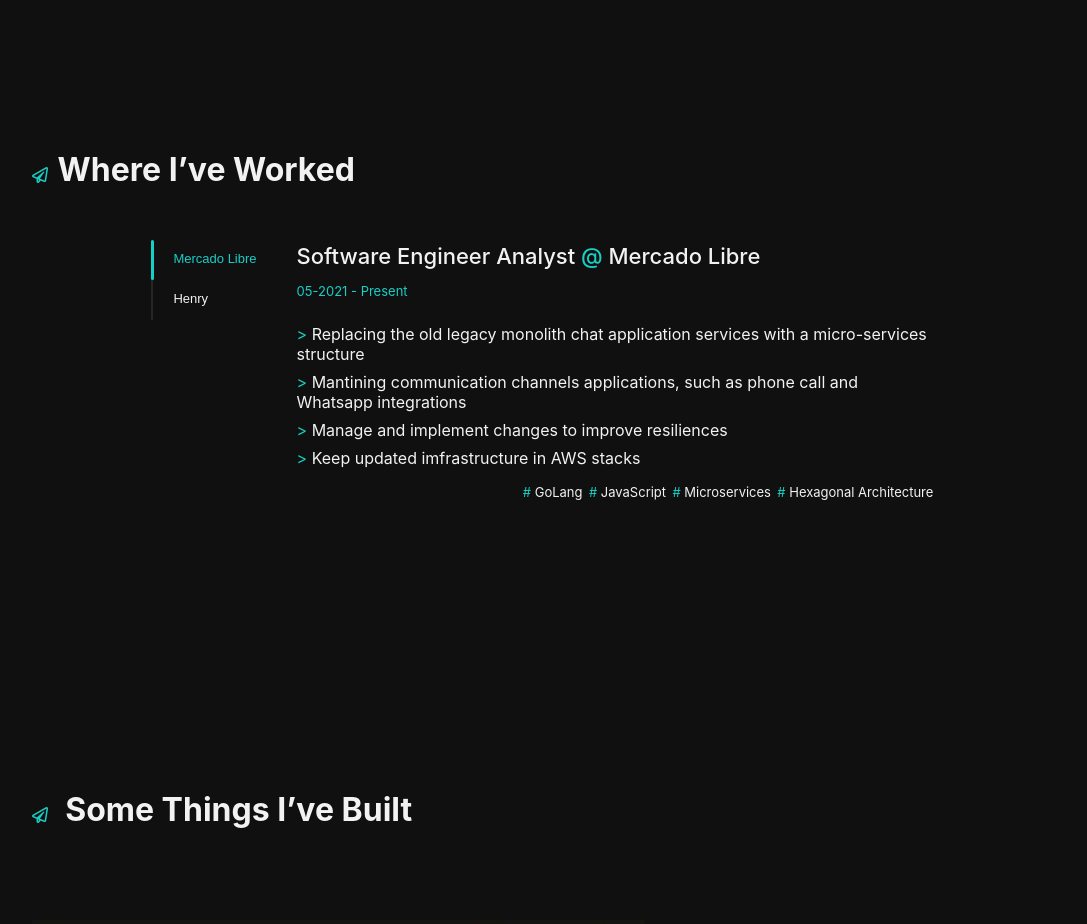
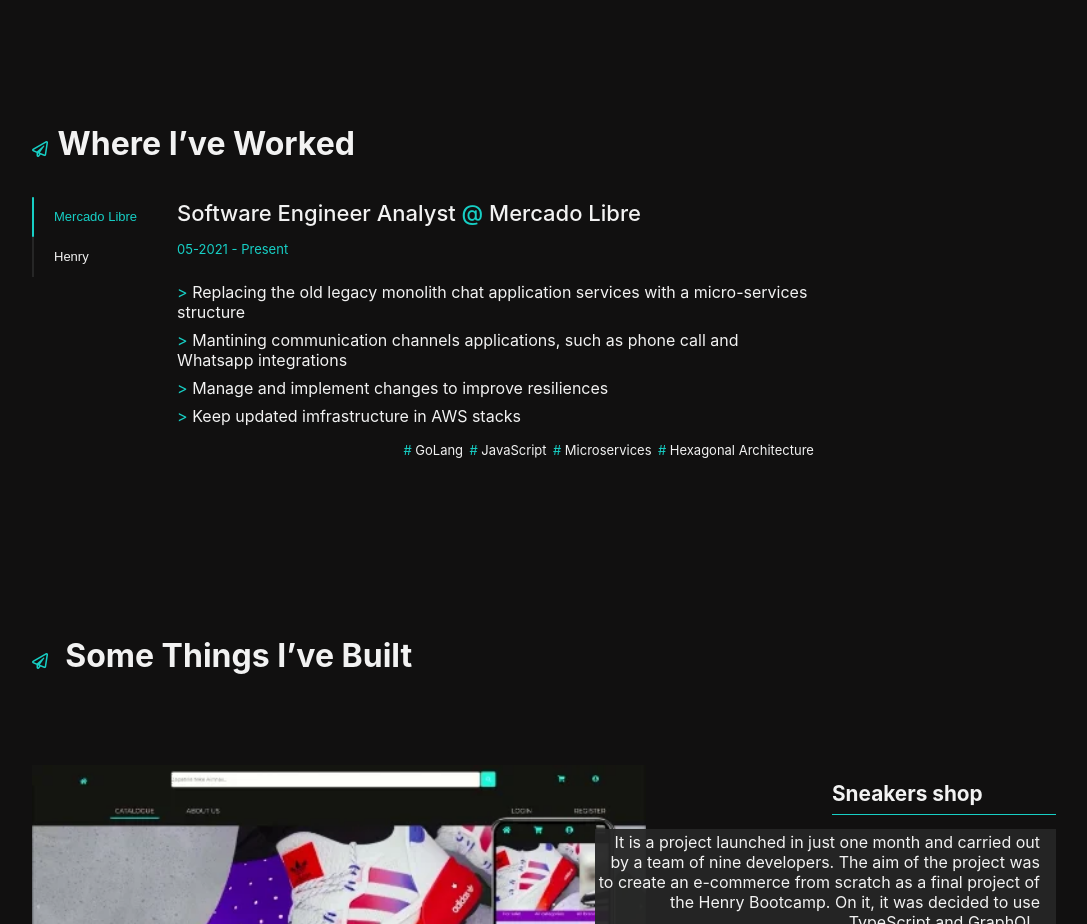
Before and after one commit to mstefa/mstefa, a React (Create React App) app: page / in a window 1280 px wide. Shown: the part 920-1844 px from the top of the page, without its empty margins (96-1183 px from the left). Built offline with nearby package versions, Linux system fonts and the light colour scheme.

Commit message:
feat: add style resposive in job seccion

```diff
--- a/src/components/jobs/StyledJobs.js
+++ b/src/components/jobs/StyledJobs.js
@@ -3,13 +3,15 @@
 import { darkGray, lightTel, lightGray, fzxs, fzxxl } from '../../GlobalStyles';
 
 let tabHeigth = "2.5rem";
-let tabHighlightWidth = "0.15rem"
+let tabHighlightWidth = "0.15rem";
+let tabWidth =  "10rem";
+
 
 export const StyledJobs = styled.section`
   max-width: ${maxWidth};
-  min-height: 70vh;
+  min-height: 50vh;
   margin: 5rem auto;
-  display: flex;
+  /* display: flex; */
   flex-direction: column;
   /* background-color: gray; */
   h3 {
@@ -24,9 +26,6 @@
     max-width: ${maxWidth};
     display: flex;
 
-    .inner {
-      display: flex;
-
       @media (max-width: 600px) {
         display: block;
       }
@@ -36,7 +35,6 @@
         min-height: 340px;
       }
     }
-  }
 `;
 
 export const StyledTabList = styled.div`
@@ -92,14 +90,15 @@
   font-size: ${fzxs};
   text-align: left;
   white-space: nowrap;
+
   @media (max-width: 768px) {
     padding: 0 15px 2px;
   }
   @media (max-width: 600px) {
-    min-width: 120px;
+    width: ${tabWidth};
     padding: 0 15px;
     border-left: 0;
-    border-bottom: 2px solid ${lightTel};
+    border-bottom: ${tabHighlightWidth} solid ${darkGray};
     text-align: center;
   }
   &:hover,
@@ -124,13 +123,10 @@
     top: auto;
     bottom: 0;
     width: 100%;
-    max-width: 2.5rem;
+    max-width: ${tabWidth};
     height: 2px;
     margin-left: 50px;
-    transform: translateX(calc(${({ activeTabId }) => activeTabId} * 1rem));
-  }
-  @media (max-width: 480px) {
-    margin-left: 25px;
+    transform: translateX(calc(${({ activeTabId }) => activeTabId} * ${tabWidth} ));
   }
 `;
 
@@ -194,5 +190,5 @@
           color:${lightTel};
         }
     }
-  }
+
 `;
```
Also changed, not shown: src/components/jobs/Jobs.jsx (+5 -5 lines).
